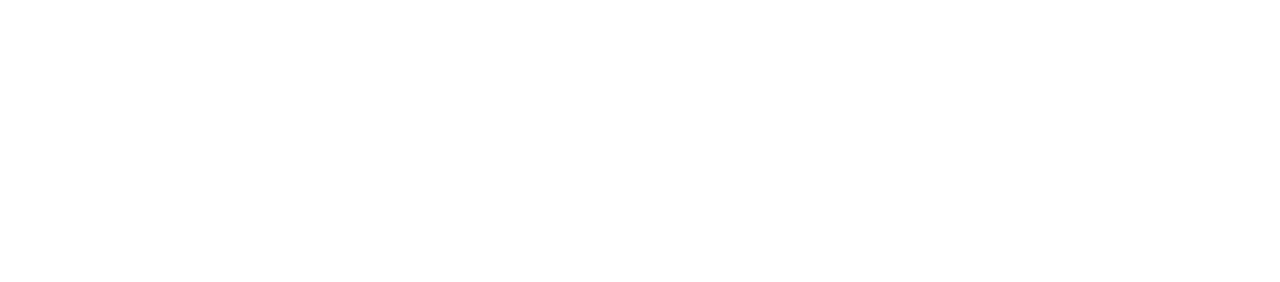
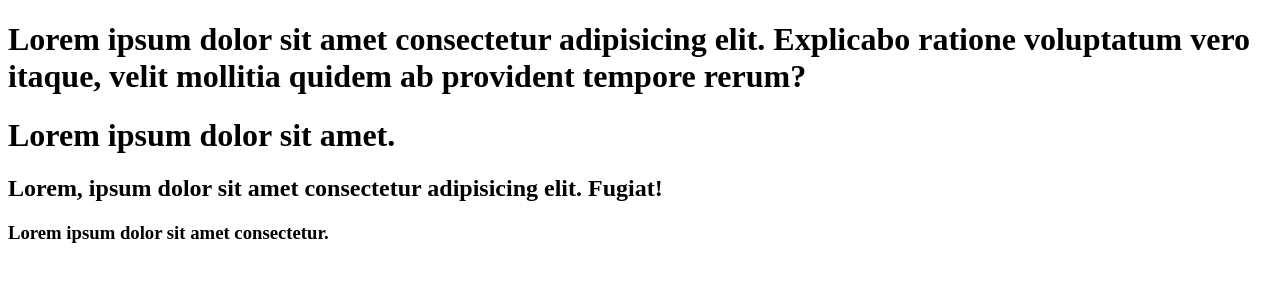
Before and after one commit to anujdeb99/my-1st-repo, a plain HTML site: page index.html in a window 1280 px wide. Drawn offline with Linux system fonts and the light colour scheme.

Commit message:
added header

```diff
--- a/index.html
+++ b/index.html
@@ -7,6 +7,9 @@
     <title>My 1st github reop</title>
 </head>
 <body>
-
+    <h1>Lorem ipsum dolor sit amet consectetur adipisicing elit. Explicabo ratione voluptatum vero itaque, velit mollitia quidem ab provident tempore rerum?</h1>
+    <h1>Lorem ipsum dolor sit amet.</h1>
+    <h2>Lorem, ipsum dolor sit amet consectetur adipisicing elit. Fugiat!</h2>
+    <h3>Lorem ipsum dolor sit amet consectetur.</h3>
 </body>
 </html>
```
